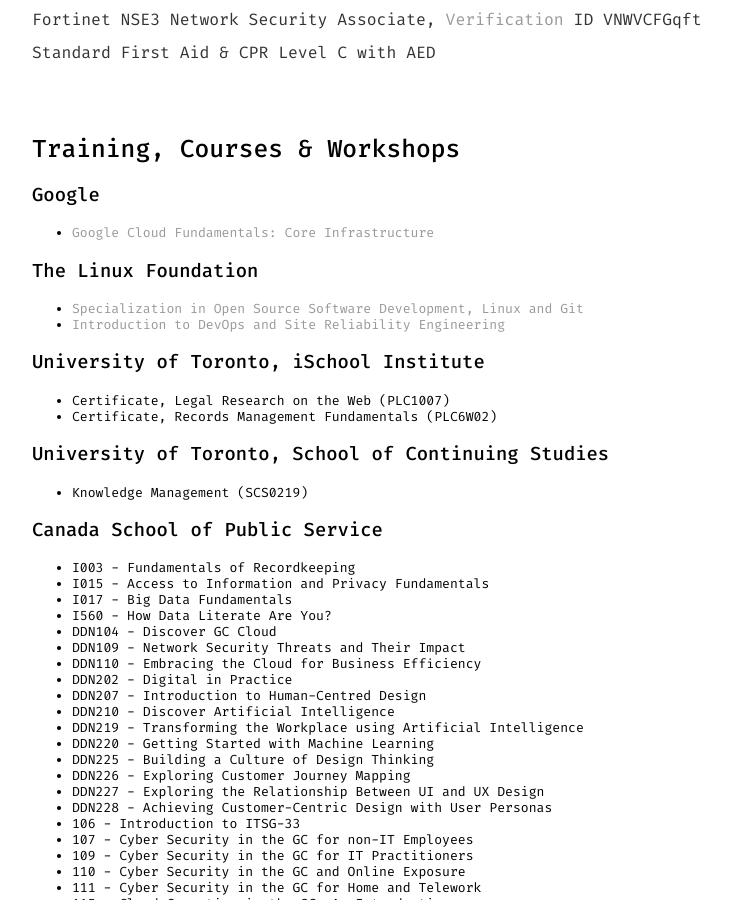
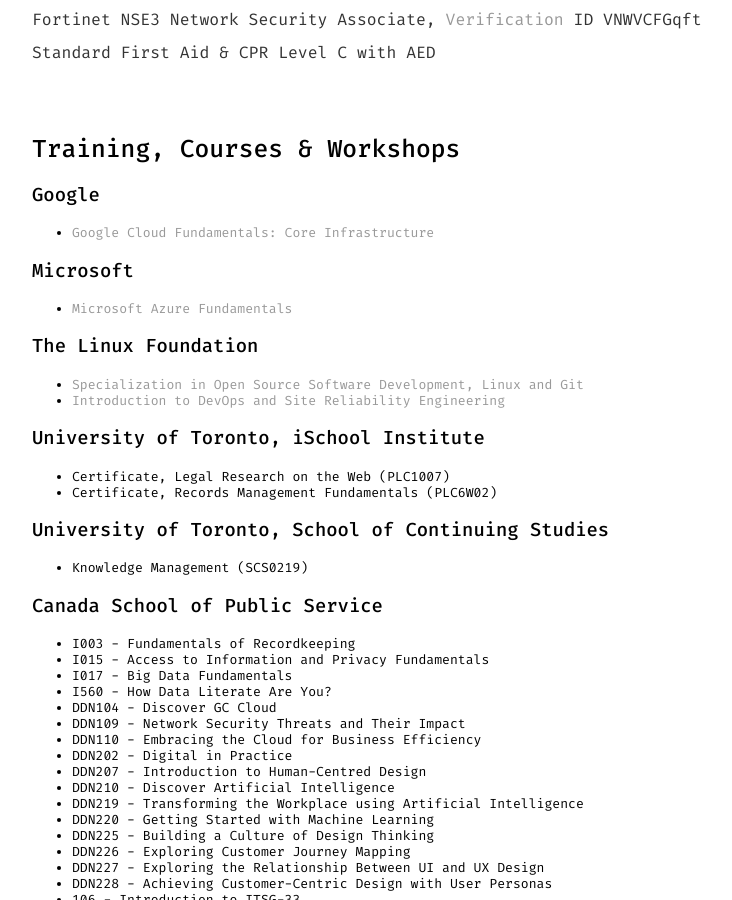
Before and after one commit to onshisan/onshisan.github.io, a Jekyll site: the page built from cv/index.html, in a window 1280 px wide and 900 px high, scrolled down 1913 px. Shown: the whole window, without its empty margins (160-892 px from the left). Built offline with Jekyll 4.4.1, drawn with Linux system fonts in a browser that asks for light colours.

Commit message:
Update resume.html
Add AZ-900

```diff
--- a/_includes/resume.html
+++ b/_includes/resume.html
@@ -89,6 +89,11 @@
 		<li><a href="https://www.coursera.org/account/accomplishments/verify/WGQAZRRVPUH3">Google Cloud Fundamentals: Core Infrastructure</a></li>
 	</ul>
 
+	<h3>Microsoft</h3>
+	<ul id="resume">
+		<li><a href="https://learn.microsoft.com/en-us/credentials/certifications/resources/study-guides/az-900">Microsoft Azure Fundamentals</a></li>
+	</ul>
+
 	<h3>The Linux Foundation</h3>
 	<ul id="resume">
 		<li><a href="https://www.coursera.org/account/accomplishments/specialization/NZDQTRAW323A">Specialization in Open Source Software Development, Linux and Git</a></li>
```
